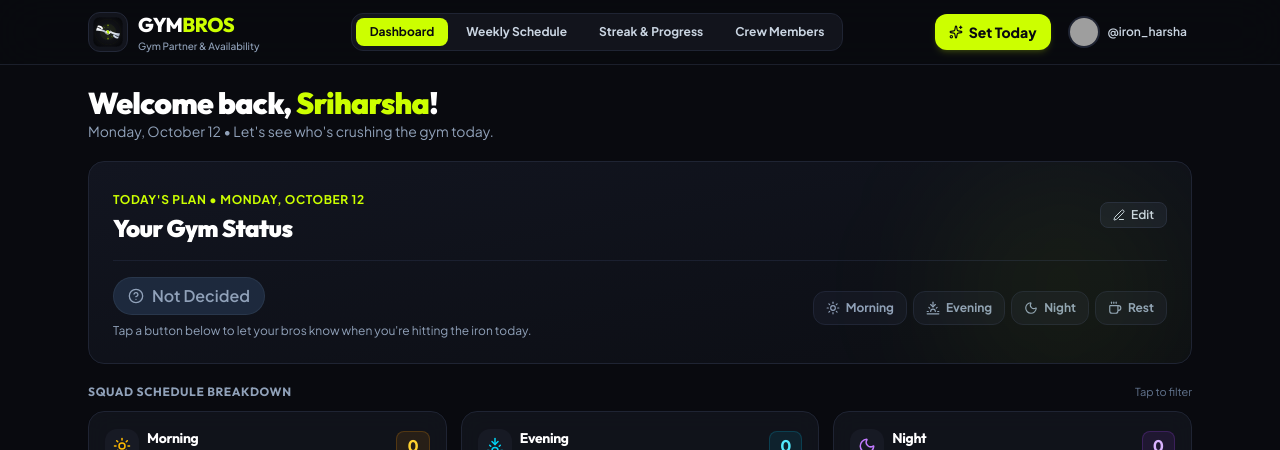
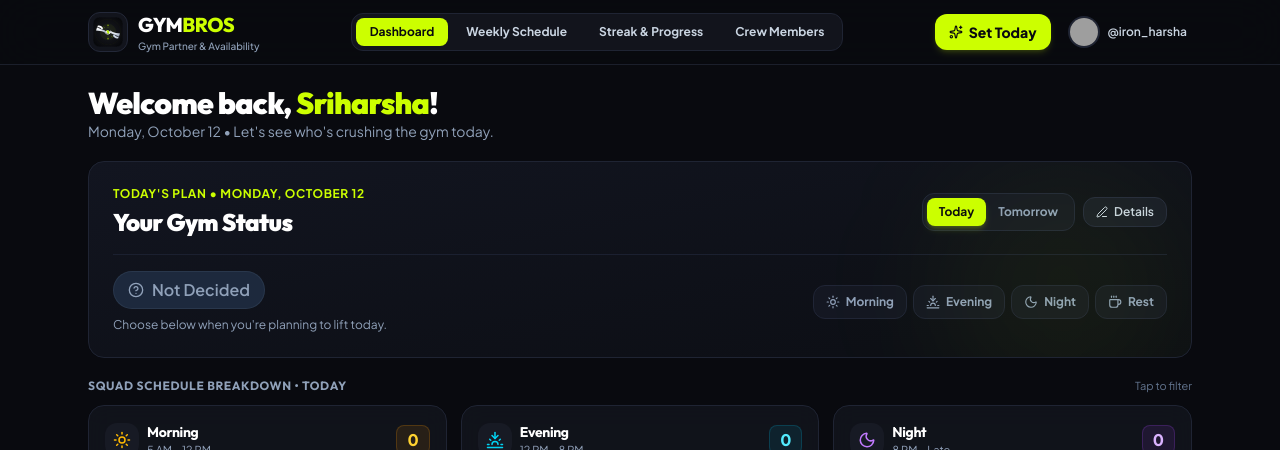
Before and after one commit to Sriharsha-0721/gymbros, a React (Vite) app: page / in a window 1280 px wide. Both pictures are taken after a click on the button "Explore Demo Mode →". Shown: the top 450 px of the page. Built offline with nearby package versions, Linux system fonts and the light colour scheme; no server answers; the database is empty; grey boxes are pictures that could not be loaded.

Commit message:
feat: add 1-click Today/Tomorrow switcher and date picker for availability

```diff
--- a/src/App.tsx
+++ b/src/App.tsx
@@ -56,6 +56,7 @@ const MainAppContent: React.FC = () => {
 
   // Navigation state: 'dashboard' | 'calendar' | 'progress' | 'group'
   const [currentTab, setCurrentTab] = useState<string>('dashboard');
+  const [dashboardDate, setDashboardDate] = useState<string>(getTodayKey());
 
   // Modals state
   const [isSetPlanOpen, setIsSetPlanOpen] = useState(false);
@@ -95,8 +96,10 @@ const MainAppContent: React.FC = () => {
   }
 
   const todayKey = getTodayKey();
-  const todayUserAvailability = getUserTodayAvailability();
-  const todayGroupAvailabilities = availabilities.filter((a) => a.date === todayKey);
+  const activeUserAvailability = availabilities.find(
+    (a) => a.date === dashboardDate && a.user_id === user?.id
+  );
+  const activeGroupAvailabilities = availabilities.filter((a) => a.date === dashboardDate);
 
   const hasCompletedWorkoutToday = workoutLogs.some((l) => l.date === todayKey);
 
@@ -109,7 +112,7 @@ const MainAppContent: React.FC = () => {
   );
 
   const handleQuickSelectStatus = async (status: GymStatus) => {
-    await setAvailability(todayKey, status);
+    await setAvailability(dashboardDate, status);
   };
 
   const handleOpenSetPlanForDate = (dateKey: string) => {
@@ -167,10 +170,12 @@ const MainAppContent: React.FC = () => {
               )}
             </div>
 
-            {/* 1. Today's Personal Gym Status Card */}
+            {/* 1. Today & Tomorrow Personal Gym Status Card */}
             <PersonalStatusCard
-              todayAvailability={todayUserAvailability}
-              onOpenSetPlan={() => handleOpenSetPlanForDate(todayKey)}
+              selectedDate={dashboardDate}
+              onSelectDate={setDashboardDate}
+              currentAvailability={activeUserAvailability}
+              onOpenSetPlan={() => handleOpenSetPlanForDate(dashboardDate)}
               onQuickSelectStatus={handleQuickSelectStatus}
               hasCompletedWorkoutToday={hasCompletedWorkoutToday}
               onOpenCheckIn={() => setIsCheckInOpen(true)}
@@ -180,12 +185,12 @@ const MainAppContent: React.FC = () => {
             <div>
               <div className="flex items-center justify-between mb-2.5">
                 <h3 className="text-xs font-bold text-slate-400 uppercase tracking-wider">
-                  Squad Schedule Breakdown
+                  Squad Schedule Breakdown • {dashboardDate === todayKey ? 'Today' : 'Tomorrow'}
                 </h3>
                 <span className="text-[11px] text-slate-500">Tap to filter</span>
               </div>
               <SlotSummaryCards
-                availabilities={todayGroupAvailabilities}
+                availabilities={activeGroupAvailabilities}
                 currentUserId={user?.id}
                 onSelectSlotFilter={() => setCurrentTab('calendar')}
               />
@@ -193,15 +198,15 @@ const MainAppContent: React.FC = () => {
 
             {/* 3. Matching Lifters (Who can I join?) */}
             <MatchingPartnersList
-              todayAvailabilities={todayGroupAvailabilities}
+              todayAvailabilities={activeGroupAvailabilities}
               currentUserProfile={user!}
-              currentUserAvailability={todayUserAvailability}
-              onOpenSetPlan={() => handleOpenSetPlanForDate(todayKey)}
+              currentUserAvailability={activeUserAvailability}
+              onOpenSetPlan={() => handleOpenSetPlanForDate(dashboardDate)}
               onInviteFriend={() => setIsInviteOpen(true)}
             />
 
             {/* 4. Rest Day Friends (Separated from workouts) */}
-            <RestDayBuddiesList todayAvailabilities={todayGroupAvailabilities} />
+            <RestDayBuddiesList todayAvailabilities={activeGroupAvailabilities} />
 
             {/* 5. Upcoming Schedule Compact Preview */}
             <UpcomingSchedulePreview
@@ -296,7 +301,7 @@ const MainAppContent: React.FC = () => {
         isOpen={isCheckInOpen}
         onClose={() => setIsCheckInOpen(false)}
         dateKey={todayKey}
-        defaultWorkoutType={todayUserAvailability?.notes || 'Gym Workout'}
+        defaultWorkoutType={activeUserAvailability?.notes || 'Gym Workout'}
         onComplete={async (data) => {
           return await logWorkout(data);
         }}
--- a/src/components/dashboard/PersonalStatusCard.tsx
+++ b/src/components/dashboard/PersonalStatusCard.tsx
@@ -2,11 +2,13 @@ import React from 'react';
 import { DailyAvailability, GymStatus } from '../../types';
 import { Card } from '../common/Card';
 import { GymStatusBadge } from '../common/Badge';
-import { Sun, Sunset, Moon, Coffee, Edit3, Clock, CheckCircle2 } from 'lucide-react';
-import { getTodayKey, formatFullDate } from '../../lib/dateUtils';
+import { Sun, Sunset, Moon, Coffee, Edit3, Clock, CheckCircle2, Calendar } from 'lucide-react';
+import { getTodayKey, getTomorrowKey, formatFullDate, formatFriendlyDate } from '../../lib/dateUtils';
 
 interface PersonalStatusCardProps {
-  todayAvailability?: DailyAvailability;
+  selectedDate: string;
+  onSelectDate: (dateKey: string) => void;
+  currentAvailability?: DailyAvailability;
   onOpenSetPlan: () => void;
   onQuickSelectStatus: (status: GymStatus) => void;
   hasCompletedWorkoutToday: boolean;
@@ -14,52 +16,96 @@ interface PersonalStatusCardProps {
 }
 
 export const PersonalStatusCard: React.FC<PersonalStatusCardProps> = ({
-  todayAvailability,
+  selectedDate,
+  onSelectDate,
+  currentAvailability,
   onOpenSetPlan,
   onQuickSelectStatus,
   hasCompletedWorkoutToday,
   onOpenCheckIn,
 }) => {
   const todayKey = getTodayKey();
-  const status = todayAvailability?.status || 'undecided';
+  const tomorrowKey = getTomorrowKey();
+  const isToday = selectedDate === todayKey;
+  const isTomorrow = selectedDate === tomorrowKey;
+
+  const status = currentAvailability?.status || 'undecided';
+
+  const dateLabel = isToday
+    ? "Today's Plan"
+    : isTomorrow
+    ? "Tomorrow's Plan"
+    : `${formatFriendlyDate(selectedDate)} Plan`;
 
   return (
     <Card className="p-5 sm:p-6 bg-gradient-to-br from-[#121520] to-[#0c0e14] border-[#1e2333] relative overflow-hidden">
       {/* Decorative accent glow */}
       <div className="absolute top-0 right-0 w-64 h-64 bg-[#ccff00]/5 rounded-full blur-3xl pointer-events-none" />
 
+      {/* Card Header with Today / Tomorrow Quick Switcher */}
       <div className="flex flex-col sm:flex-row sm:items-center justify-between gap-4 pb-4 border-b border-[#1b2030]">
         <div>
+          <div className="flex items-center gap-2 mb-1">
             <span className="text-xs font-bold text-[#ccff00] tracking-wider uppercase">
-            Today's Plan • {formatFullDate(todayKey)}
+              {dateLabel} • {formatFullDate(selectedDate)}
             </span>
+          </div>
           <h2 className="text-xl sm:text-2xl font-black text-white font-heading mt-0.5">
             Your Gym Status
           </h2>
         </div>
 
-        <div className="flex items-center gap-2">
+        {/* Day Switcher Toggle: Today vs Tomorrow */}
+        <div className="flex items-center gap-2 flex-wrap sm:flex-nowrap">
+          <div className="flex items-center rounded-xl bg-[#151824] p-1 border border-[#22283a]">
+            <button
+              onClick={() => onSelectDate(todayKey)}
+              className={`px-3 py-1.5 rounded-lg text-xs font-bold transition-all ${
+                isToday
+                  ? 'bg-[#ccff00] text-[#090a0f] shadow-md shadow-[#ccff00]/20'
+                  : 'text-slate-400 hover:text-white hover:bg-white/5'
+              }`}
+            >
+              Today
+            </button>
+            <button
+              onClick={() => onSelectDate(tomorrowKey)}
+              className={`px-3 py-1.5 rounded-lg text-xs font-bold transition-all ${
+                isTomorrow
+                  ? 'bg-[#ccff00] text-[#090a0f] shadow-md shadow-[#ccff00]/20'
+                  : 'text-slate-400 hover:text-white hover:bg-white/5'
+              }`}
+            >
+              Tomorrow
+            </button>
+          </div>
+
+          {/* If today, show workout done / mark as done */}
+          {isToday && (
+            <>
               {hasCompletedWorkoutToday ? (
                 <span className="inline-flex items-center gap-1.5 px-3 py-1 rounded-full bg-emerald-500/15 text-emerald-400 border border-emerald-500/30 text-xs font-bold">
                   <CheckCircle2 size={14} />
-              Workout Done!
+                  Done!
                 </span>
               ) : status !== 'rest' && status !== 'undecided' ? (
                 <button
                   onClick={onOpenCheckIn}
-              className="inline-flex items-center gap-1 px-3 py-1 rounded-full bg-[#ccff00]/15 hover:bg-[#ccff00]/25 text-[#ccff00] border border-[#ccff00]/30 text-xs font-bold transition-colors"
+                  className="inline-flex items-center gap-1 px-3 py-1.5 rounded-full bg-[#ccff00]/15 hover:bg-[#ccff00]/25 text-[#ccff00] border border-[#ccff00]/30 text-xs font-bold transition-colors"
                 >
                   <CheckCircle2 size={13} />
-              Mark as Done
+                  Mark Done
                 </button>
               ) : null}
+            </>
+          )}
 
           <button
             onClick={onOpenSetPlan}
-            className="inline-flex items-center gap-1.5 px-3 py-1 rounded-lg bg-[#181c28] hover:bg-[#202538] text-slate-300 text-xs font-semibold border border-[#252b3e] transition-colors"
+            className="inline-flex items-center gap-1.5 px-3 py-1.5 rounded-xl bg-[#181c28] hover:bg-[#202538] text-slate-300 text-xs font-semibold border border-[#252b3e] transition-colors"
           >
             <Edit3 size={12} />
-            <span>Edit</span>
+            <span>Details</span>
           </button>
         </div>
       </div>
@@ -68,25 +114,25 @@ export const PersonalStatusCard: React.FC<PersonalStatusCardProps> = ({
         <div>
           <div className="flex items-center gap-2.5">
             <GymStatusBadge status={status} size="lg" />
-            {todayAvailability?.preferred_time && (
+            {currentAvailability?.preferred_time && (
               <span className="inline-flex items-center gap-1 text-sm font-semibold text-slate-300 bg-[#161a26] px-2.5 py-1 rounded-lg border border-[#22283a]">
                 <Clock size={13} className="text-[#ccff00]" />
-                {todayAvailability.preferred_time}
+                {currentAvailability.preferred_time}
               </span>
             )}
           </div>
 
-          {todayAvailability?.notes ? (
+          {currentAvailability?.notes ? (
             <p className="text-sm text-slate-300 mt-2.5 italic">
-              "{todayAvailability.notes}"
+              "{currentAvailability.notes}"
             </p>
           ) : (
             <p className="text-xs text-slate-400 mt-2">
               {status === 'undecided'
-                ? "Tap a button below to let your bros know when you're hitting the iron today."
+                ? `Choose below when you're planning to lift ${isToday ? 'today' : isTomorrow ? 'tomorrow' : 'on this day'}.`
                 : status === 'rest'
-                ? 'Active recovery day. Rest up so you come back stronger!'
-                : `Locked in for the ${status} session.`}
+                ? `Scheduled recovery day for ${isToday ? 'today' : 'tomorrow'}. Rest up!`
+                : `Locked in for the ${status} session ${isToday ? 'today' : 'tomorrow'}.`}
             </p>
           )}
         </div>
--- a/src/components/dashboard/QuickAvailabilityModal.tsx
+++ b/src/components/dashboard/QuickAvailabilityModal.tsx
@@ -2,8 +2,8 @@ import React, { useState, useEffect } from 'react';
 import { Modal } from '../common/Modal';
 import { Button } from '../common/Button';
 import { GymStatus } from '../../types';
-import { Sun, Sunset, Moon, Coffee, HelpCircle, Clock, FileText } from 'lucide-react';
-import { formatFriendlyDate, getTodayKey } from '../../lib/dateUtils';
+import { Sun, Sunset, Moon, Coffee, HelpCircle, Clock, FileText, Calendar } from 'lucide-react';
+import { formatFriendlyDate, getTodayKey, getTomorrowKey } from '../../lib/dateUtils';
 
 interface QuickAvailabilityModalProps {
   isOpen: boolean;
@@ -24,6 +24,10 @@ export const QuickAvailabilityModal: React.FC<QuickAvailabilityModalProps> = ({
   initialNotes = '',
   onSave,
 }) => {
+  const todayKey = getTodayKey();
+  const tomorrowKey = getTomorrowKey();
+
+  const [activeDateKey, setActiveDateKey] = useState<string>(dateKey);
   const [status, setStatus] = useState<GymStatus>(initialStatus);
   const [preferredTime, setPreferredTime] = useState(initialTime);
   const [notes, setNotes] = useState(initialNotes);
@@ -31,17 +35,18 @@ export const QuickAvailabilityModal: React.FC<QuickAvailabilityModalProps> = ({
 
   useEffect(() => {
     if (isOpen) {
+      setActiveDateKey(dateKey || todayKey);
       setStatus(initialStatus || 'morning');
       setPreferredTime(initialTime || '');
       setNotes(initialNotes || '');
     }
-  }, [isOpen, initialStatus, initialTime, initialNotes]);
+  }, [isOpen, dateKey, initialStatus, initialTime, initialNotes, todayKey]);
 
   const handleSubmit = async (e: React.FormEvent) => {
     e.preventDefault();
     setSaving(true);
     await onSave(
-      dateKey,
+      activeDateKey,
       status,
       status === 'rest' || status === 'undecided' ? undefined : preferredTime.trim() || undefined,
       notes.trim() || undefined
@@ -97,10 +102,49 @@ export const QuickAvailabilityModal: React.FC<QuickAvailabilityModalProps> = ({
     <Modal
       isOpen={isOpen}
       onClose={onClose}
-      title={`Plan for ${formatFriendlyDate(dateKey)}`}
+      title={`Plan for ${formatFriendlyDate(activeDateKey)}`}
       description="Choose your workout window and coordinate with the squad."
     >
       <form onSubmit={handleSubmit} className="space-y-4">
+        {/* Date Selector Row */}
+        <div>
+          <label className="block text-xs font-semibold text-slate-300 mb-1.5 flex items-center gap-1.5">
+            <Calendar size={13} className="text-[#ccff00]" />
+            Select Date to Plan
+          </label>
+          <div className="flex items-center gap-2">
+            <button
+              type="button"
+              onClick={() => setActiveDateKey(todayKey)}
+              className={`px-3 py-1.5 rounded-xl text-xs font-bold border transition-all ${
+                activeDateKey === todayKey
+                  ? 'bg-[#ccff00] text-[#090a0f] border-[#ccff00]'
+                  : 'bg-[#161a25] text-slate-400 border-[#262c3e] hover:text-white'
+              }`}
+            >
+              Today
+            </button>
+            <button
+              type="button"
+              onClick={() => setActiveDateKey(tomorrowKey)}
+              className={`px-3 py-1.5 rounded-xl text-xs font-bold border transition-all ${
+                activeDateKey === tomorrowKey
+                  ? 'bg-[#ccff00] text-[#090a0f] border-[#ccff00]'
+                  : 'bg-[#161a25] text-slate-400 border-[#262c3e] hover:text-white'
+              }`}
+            >
+              Tomorrow
+            </button>
+            <input
+              type="date"
+              value={activeDateKey}
+              min={todayKey}
+              onChange={(e) => e.target.value && setActiveDateKey(e.target.value)}
+              className="flex-1 px-3 py-1.5 rounded-xl bg-[#161a25] border border-[#262c3e] text-white text-xs focus:outline-none focus:border-[#ccff00]"
+            />
+          </div>
+        </div>
+
         {/* Status Option Cards */}
         <div className="grid grid-cols-1 sm:grid-cols-2 gap-2.5">
           {statusOptions.map((opt) => {
--- a/src/lib/dateUtils.ts
+++ b/src/lib/dateUtils.ts
@@ -20,6 +20,13 @@ export function parseDateKey(dateKey: string): Date {
 // Get today's local date key
 export function getTodayKey(): string {
   return formatDateKey(new Date());
+}
+
+// Get tomorrow's local date key
+export function getTomorrowKey(): string {
+  const d = new Date();
+  d.setDate(d.getDate() + 1);
+  return formatDateKey(d);
 }
 
 // Format date key into friendly string e.g. "Monday, Oct 12"
```
Lines whose indentation alone changed are shown as unchanged.
